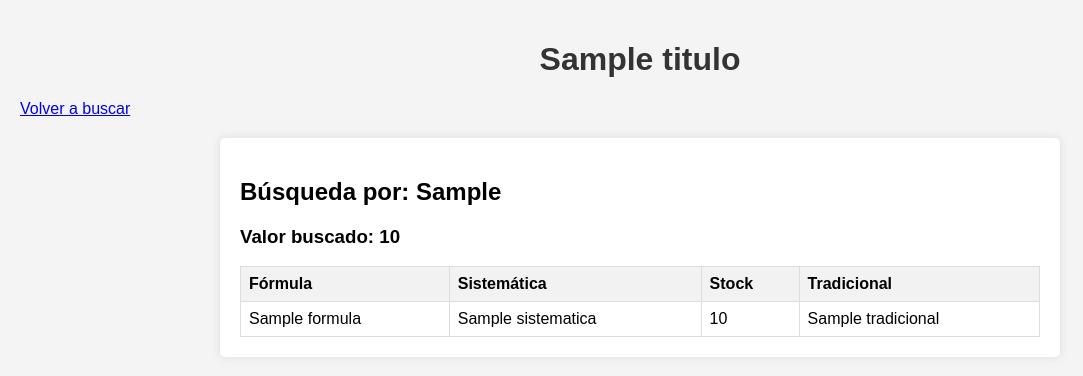
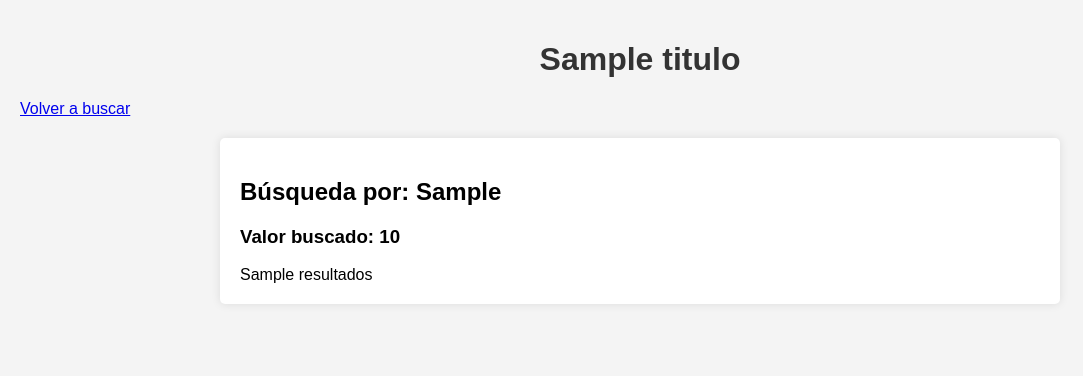
Before and after one commit to mlcganda/Prueba-1, a Flask app: template templates/resultados.html in a window 1280 px wide. Shown: the top 376 px of the page, without its empty margins (0-1083 px from the left). Run offline with Flask 3, Linux system fonts and the light colour scheme; the template is opened without the code that fills it: most values are stand-ins (such as "Sample title", 1, 10 or a date in 2020).

Commit message:
Update resultados.html

```diff
--- a/templates/resultados.html
+++ b/templates/resultados.html
@@ -17,26 +17,7 @@
             <h2>Búsqueda por: {{ tipo_busqueda }}</h2>
             <h3>Valor buscado: {{ valor_busqueda }}</h3>
             {% if resultados %}
-                <table class="tabla-resultados">
-                    <thead>
-                        <tr>
-                            <th>Fórmula</th>
-                            <th>Sistemática</th>
-                            <th>Stock</th>
-                            <th>Tradicional</th>
-                        </tr>
-                    </thead>
-                    <tbody>
-                        {% for _, fila in resultados.iterrows() %}
-                            <tr>
-                                <td>{{ fila['Formula'] }}</td>
-                                <td>{{ fila['Sistematica'] }}</td>
-                                <td>{{ fila['Stock'] }}</td>
-                                <td>{{ fila['Tradicional'] }}</td>
-                            </tr>
-                        {% endfor %}
-                    </tbody>
-                </table>
+                {{ resultados | safe }}
             {% else %}
                 <p class="error">No se encontraron resultados.</p>
             {% endif %}
```
